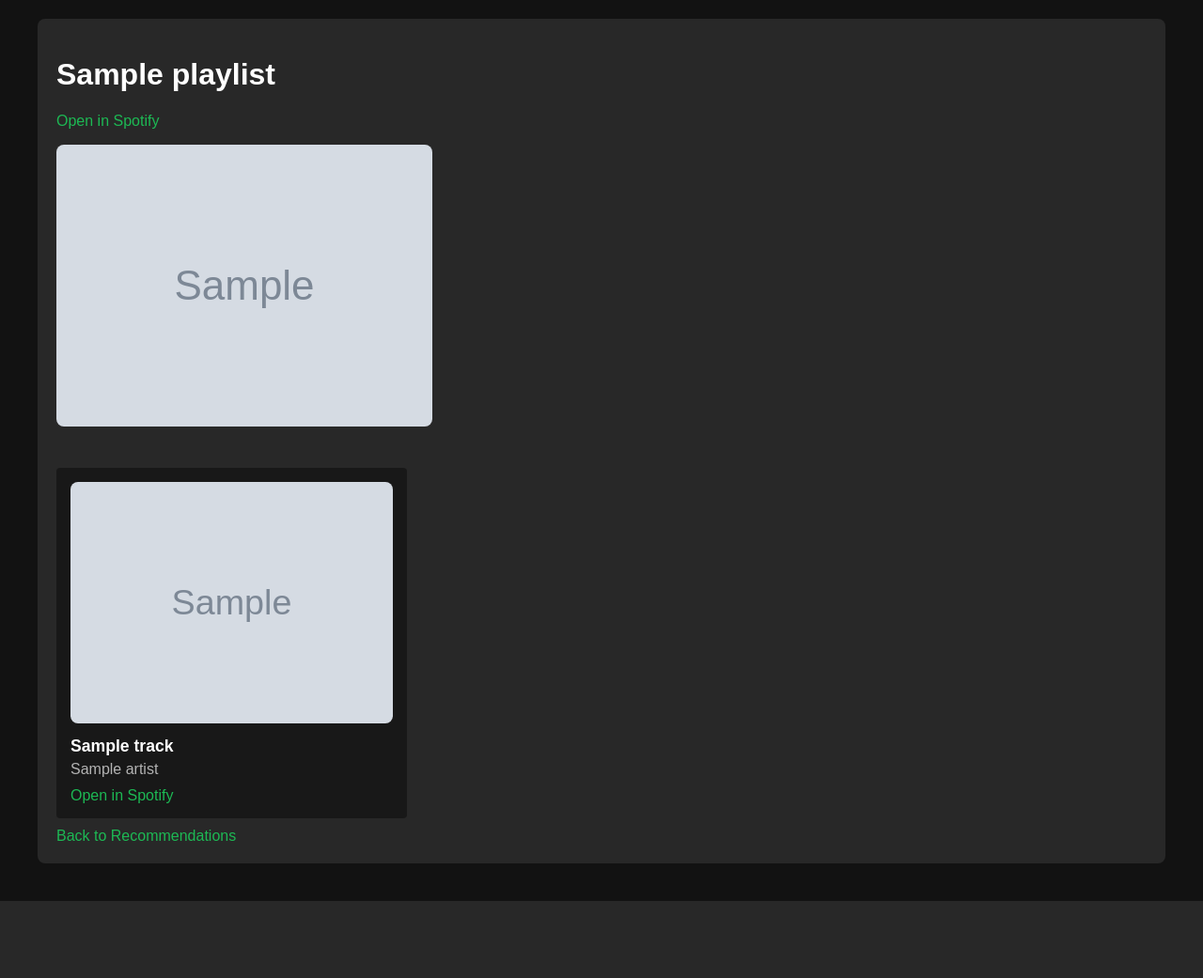
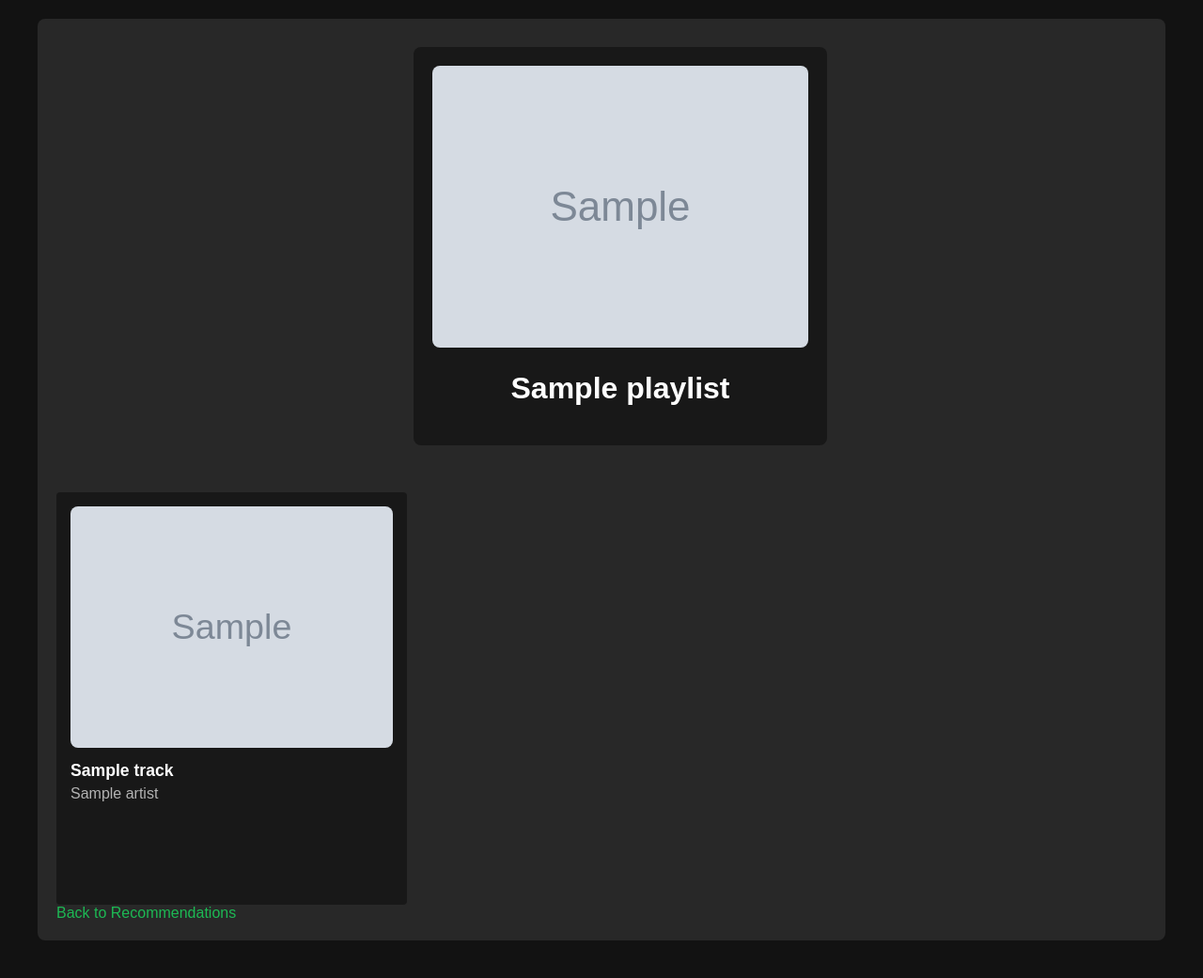
Before and after one commit to tyler-awender/SpotifyRecommendationSite, a Flask app: template Flask/templates/playlist.html in a window 1280 px wide. Shown: the whole page at 94% size. Before the commit the page ends 959 px from the top, so only its background shows below. Run offline with Flask 3, Linux system fonts and the light colour scheme; the template is opened without the code that fills it: most values are stand-ins (such as "Sample title", 1, 10 or a date in 2020); grey boxes marked "Sample" are stand-in pictures; grey boxes are pictures that could not be loaded.

Commit message:
update tracks and playlist UI in create_playlist page

```diff
--- a/Flask/templates/playlist.html
+++ b/Flask/templates/playlist.html
@@ -17,6 +17,19 @@
             border-radius: 8px;
             margin-bottom: 20px;
         }
+
+        .playlist-card {
+            background-color: #181818;
+            padding: 20px;
+            border-radius: 8px;
+            transition: background-color 0.3s;
+            cursor: pointer;
+            text-decoration: none;
+            color: #ffffff;
+            display: block;
+            width: 100%;
+            margin-bottom: 20px;
+        }
         .playlist {
             display: grid;
             grid-template-columns: repeat(auto-fill, minmax(300px, 1fr));
@@ -28,9 +41,12 @@
             padding: 15px;
             border-radius: 4px;
             transition: background-color 0.3s;
-            margin-bottom: 10px;
+            cursor: pointer;
+            text-decoration: none;
+            color: #ffffff;
+            display: block;
         }
-        .track-card:hover {
+        .track-card:hover, .playlist-card:hover {
             background-color: #282828;
         }
         .track-cover {
@@ -55,40 +71,54 @@
         a:hover {
             color: #1ed760;
         }
+        .playlist-cover-wrapper {
+            display: block;
+            margin: 0 auto;
+            max-width: 400px;
+            padding: 10px;
+            border-radius: 12px;
+            margin-bottom: 20px;
+            text-align: center;
+        }
         .playlist-cover {
             width: 100%;
-            max-width: 400px;
+            height: auto;
             border-radius: 8px;
-            margin-bottom: 20px;
         }
-
     </style>
 </head>
 <body>
     <div class="container">
-        <h1>{{ playlist.name }}</h1>
         <!-- <p>Created by: {{ playlist.owner.display_name }}</p> -->
-        <p><a href="{{ playlist.external_urls.spotify }}" target="_blank">Open in Spotify</a></p>
-
+        <div class="playlist-cover-wrapper">
+            <a href="{{ playlist.external_urls.spotify }}" target="_blank" class="playlist-card">
                 <!-- Display the playlist cover if available -->
                 {% if playlist_cover %}
                 <img src="{{ playlist_cover }}" alt="Playlist Cover" class="playlist-cover">
                 {% else %}
                     <p>No cover image available</p>
                 {% endif %}
+                <h1>{{ playlist.name }}</h1>
+            </a>
+        </div>
+
 
         <div class="playlist">
             {% for item in tracks %}
-            <div class="track-card">
+            <a href="{{ item.track.external_urls.spotify }}" target="_blank" class="track-card">
                 <img src="{{ item.track.album.images[0].url }}" alt="{{ item.track.name }}" class="track-cover">
+
                 <div class="track-title">{{ item.track.name }}</div>
                 <div class="track-artists">{{ item.track.artists[0].name }}</div>
-                <a href="{{ item.track.external_urls.spotify }}" target="_blank">Open in Spotify</a>
+                <div class="track-embed">
+                    <iframe src="https://open.spotify.com/embed/track/{{ item.track.id }}" width="100%" height="80" frameBorder="0" allowtransparency="true" allow="encrypted-media"></iframe>
                 </div>
+            </a>
             {% endfor %}
         </div>
 
         <a href="{{ url_for('recommendation_page') }}">Back to Recommendations</a>
     </div>
+</div>
 </body>
 </html>
```
Lines whose indentation alone changed are shown as unchanged.
